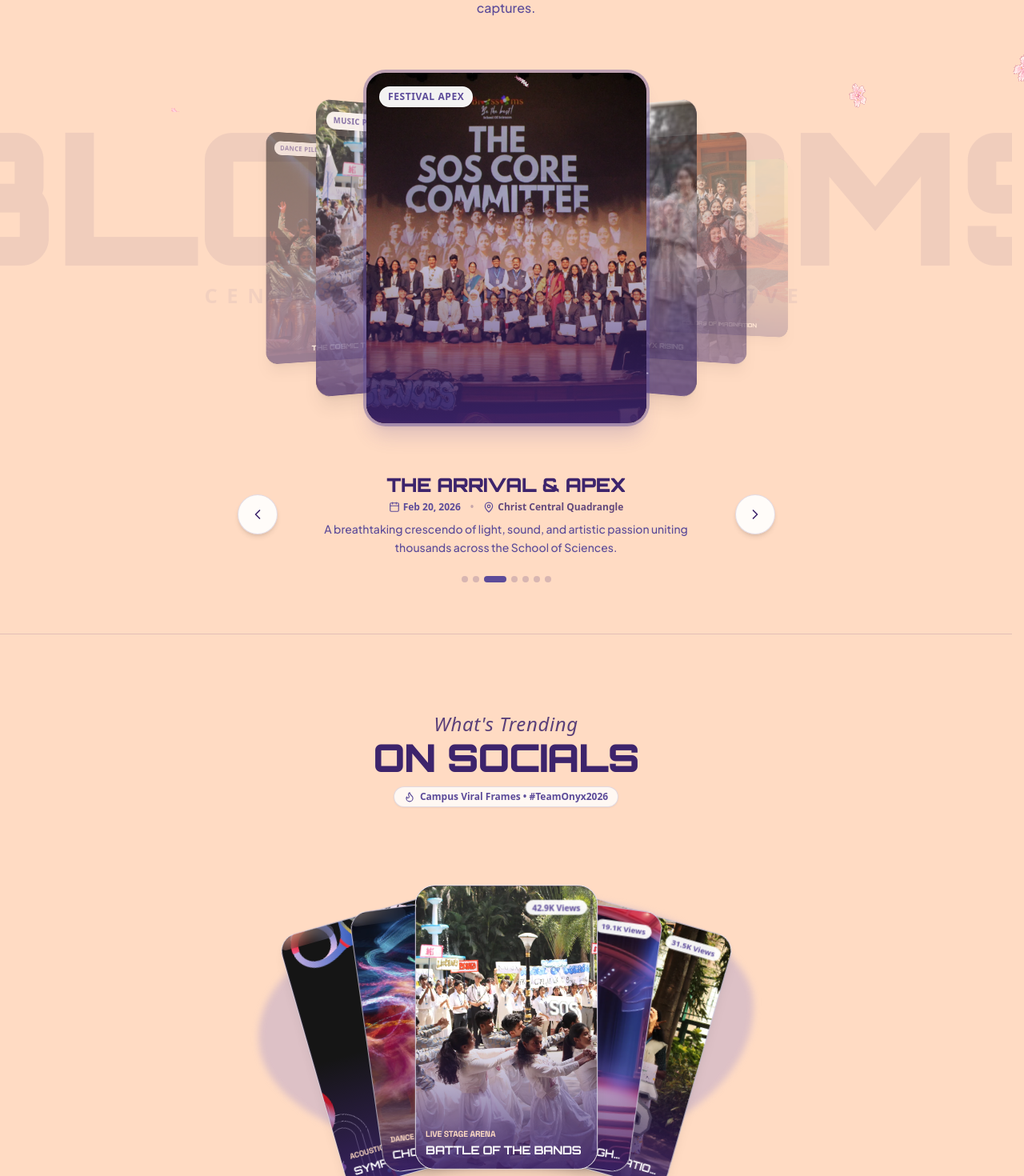
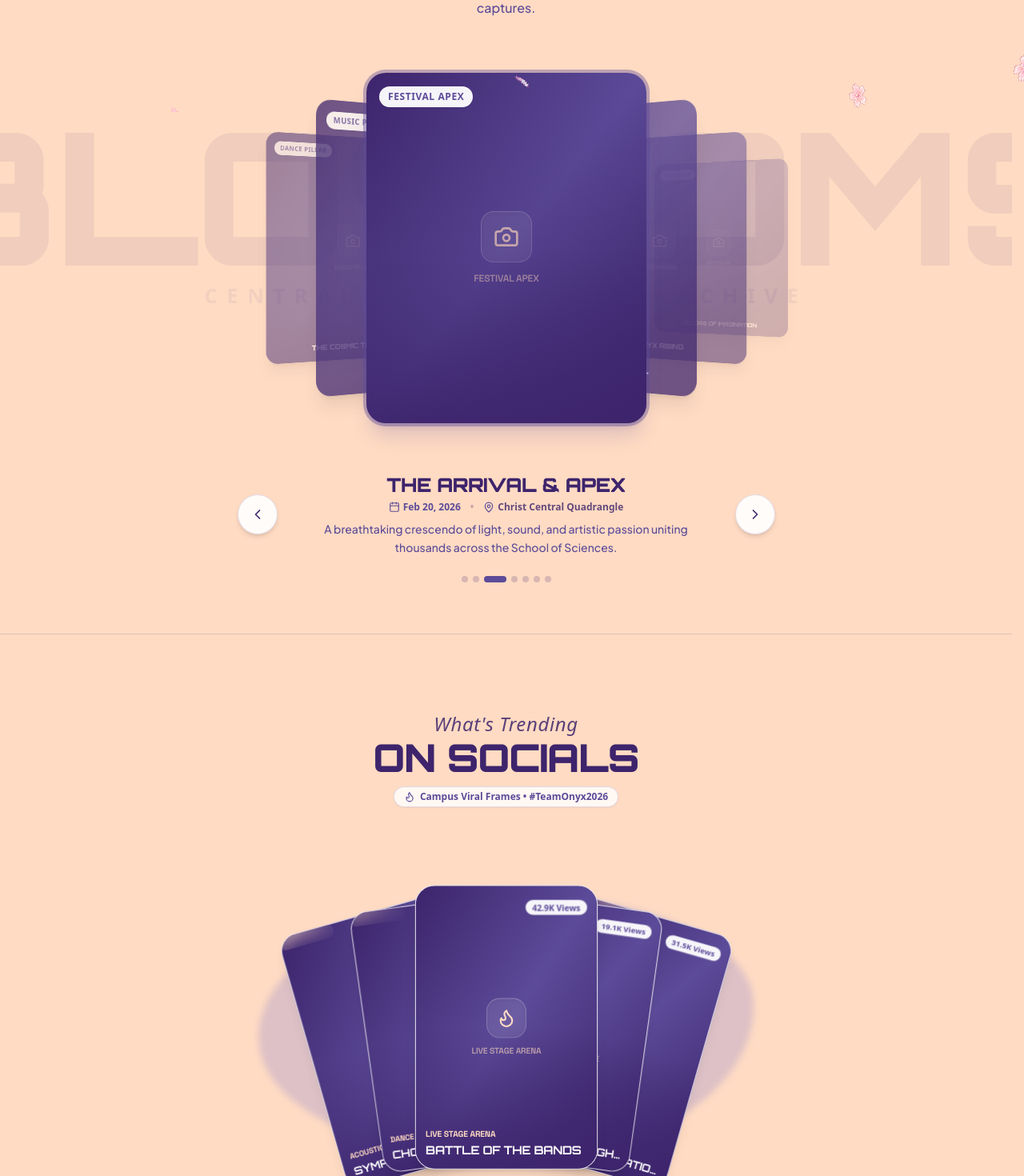
Before and after one commit to sgk18/Blossomssos2026, a Next.js app: page /gallery in a window 1280 px wide. Shown: the part 660-2130 px from the top of the page at 80% size. Built offline with nearby package versions, Linux system fonts and the light colour scheme.

Commit message:
Replace team and gallery photos with placeholders
Removes image assignments from team, leadership, and department data, and replaces team modal portraits with initials-based placeholders. Adds a cleanup script for replacing gallery imagery with styled icon placeholders.

```diff
--- a/src/components/gallery/GalleryCoverflow.tsx
+++ b/src/components/gallery/GalleryCoverflow.tsx
@@ -1,8 +1,7 @@
 'use client';
 
 import React, { useState, useEffect, useCallback, useRef } from 'react';
-import Image from 'next/image';
-import { ChevronLeft, ChevronRight, MapPin, Calendar, Maximize2 } from 'lucide-react';
+import { Camera, ChevronLeft, ChevronRight, MapPin, Calendar, Maximize2 } from 'lucide-react';
 import { COVERFLOW_SLIDES, CoverflowSlide } from '@/data/gallery-data';
 
 interface GalleryCoverflowProps {
@@ -137,14 +136,14 @@ export function GalleryCoverflow({ onSelectImage }: GalleryCoverflowProps) {
                 }}
               >
                 <div className="relative w-full h-full bg-[#3D246C]">
-                  <Image
-                    src={slide.image}
-                    alt={slide.alt}
-                    fill
-                    sizes="(max-width: 640px) 240px, (max-width: 768px) 300px, 350px"
-                    className="object-cover transition-transform duration-700 ease-out"
-                    priority={absOffset <= 1}
-                  />
+                  <div className="w-full h-full flex flex-col items-center justify-center p-6 text-center bg-gradient-to-br from-[#3D246C] via-[#5C4B99] to-[#3D246C]">
+                    <div className="w-16 h-16 rounded-2xl bg-white/10 border border-white/20 flex items-center justify-center mb-3 shadow-inner">
+                      <Camera className="w-8 h-8 text-[#FFDBC3]/90" />
+                    </div>
+                    <span className="font-tech text-xs text-[#FFDBC3]/75 uppercase tracking-widest font-semibold">
+                      {slide.pillar}
+                    </span>
+                  </div>
                   {/* Subtle vignette gradient */}
                   <div className="absolute inset-0 bg-gradient-to-t from-[#3D246C]/90 via-[#3D246C]/25 to-transparent pointer-events-none" />
 
--- a/src/components/gallery/GalleryFannedDeck.tsx
+++ b/src/components/gallery/GalleryFannedDeck.tsx
@@ -1,7 +1,6 @@
 'use client';
 
 import React, { useState } from 'react';
-import Image from 'next/image';
 import { Flame } from 'lucide-react';
 import { TRENDING_SOCIAL_CARDS } from '@/data/gallery-data';
 
@@ -125,13 +124,14 @@ export function GalleryFannedDeck({ onSelectImage }: GalleryFannedDeckProps) {
                   }}
                 >
                   <div className="relative w-full h-full bg-[#3D246C]">
-                    <Image
-                      src={card.image}
-                      alt={card.alt}
-                      fill
-                      sizes="(max-width: 640px) 140px, (max-width: 768px) 190px, 220px"
-                      className="object-cover"
-                    />
+                    <div className="w-full h-full flex flex-col items-center justify-center p-4 text-center bg-gradient-to-br from-[#3D246C] via-[#5C4B99] to-[#3D246C]">
+                    <div className="w-12 h-12 rounded-2xl bg-white/10 border border-white/20 flex items-center justify-center mb-2 shadow-inner">
+                      <Flame className="w-6 h-6 text-[#FFDBC3]" />
+                    </div>
+                    <span className="font-tech text-[10px] text-[#FFDBC3]/75 uppercase tracking-wider font-semibold">
+                      {card.category}
+                    </span>
+                  </div>
 
                     {/* Gradient Overlay */}
                     <div className="absolute inset-0 bg-gradient-to-t from-[#3D246C]/90 via-transparent to-transparent pointer-events-none" />
--- a/src/data/team-departments.ts
+++ b/src/data/team-departments.ts
@@ -22,7 +22,6 @@ export const BLOSSOMS_TEAM_MEMBERS: BlossomTeamMember[] = [
     category: 'faculty',
     departmentKey: 'faculty',
     departmentName: 'Deanery of Sciences',
-    image: '/Assets/Core.webp',
     initials: 'SK',
   },
   {
@@ -34,7 +33,6 @@ export const BLOSSOMS_TEAM_MEMBERS: BlossomTeamMember[] = [
     category: 'faculty',
     departmentKey: 'faculty',
     departmentName: 'Computer Science',
-    image: '/Assets/cult.webp',
     initials: 'RS',
   },
   {
@@ -46,7 +44,6 @@ export const BLOSSOMS_TEAM_MEMBERS: BlossomTeamMember[] = [
     category: 'faculty',
     departmentKey: 'faculty',
     departmentName: 'Physical Sciences',
-    image: '/Assets/cult1.webp',
     initials: 'PM',
   },
   {
@@ -58,7 +55,6 @@ export const BLOSSOMS_TEAM_MEMBERS: BlossomTeamMember[] = [
     category: 'faculty',
     departmentKey: 'faculty',
     departmentName: 'Mathematics & Statistics',
-    image: '/Assets/cult3.webp',
     initials: 'AK',
   },
 
@@ -72,7 +68,6 @@ export const BLOSSOMS_TEAM_MEMBERS: BlossomTeamMember[] = [
     category: 'student',
     departmentKey: 'core',
     departmentName: 'Core Committee',
-    image: '/Assets/cult.webp',
     initials: 'RJ',
   },
   {
@@ -84,7 +79,6 @@ export const BLOSSOMS_TEAM_MEMBERS: BlossomTeamMember[] = [
     category: 'student',
     departmentKey: 'core',
     departmentName: 'Core Committee',
-    image: '/Assets/IMG_0821.webp',
     initials: 'AS',
   },
   {
@@ -96,7 +90,6 @@ export const BLOSSOMS_TEAM_MEMBERS: BlossomTeamMember[] = [
     category: 'student',
     departmentKey: 'core',
     departmentName: 'Core Committee',
-    image: '/Assets/cult3.webp',
     initials: 'KM',
   },
   {
@@ -108,7 +101,6 @@ export const BLOSSOMS_TEAM_MEMBERS: BlossomTeamMember[] = [
     category: 'student',
     departmentKey: 'core',
     departmentName: 'Core Committee',
-    image: '/Assets/sos.webp',
     initials: 'SR',
   },
 
@@ -122,7 +114,6 @@ export const BLOSSOMS_TEAM_MEMBERS: BlossomTeamMember[] = [
     category: 'student',
     departmentKey: 'logistics',
     departmentName: 'Logistics Team',
-    image: '/Assets/cult3.webp',
     initials: 'AV',
   },
   {
@@ -134,7 +125,6 @@ export const BLOSSOMS_TEAM_MEMBERS: BlossomTeamMember[] = [
     category: 'student',
     departmentKey: 'logistics',
     departmentName: 'Logistics Team',
-    image: '/Assets/Core.webp',
     initials: 'HN',
   },
   {
@@ -146,7 +136,6 @@ export const BLOSSOMS_TEAM_MEMBERS: BlossomTeamMember[] = [
     category: 'student',
     departmentKey: 'logistics',
     departmentName: 'Logistics Team',
-    image: '/Assets/cult1.webp',
     initials: 'TJ',
   },
   {
@@ -158,7 +147,6 @@ export const BLOSSOMS_TEAM_MEMBERS: BlossomTeamMember[] = [
     category: 'student',
     departmentKey: 'logistics',
     departmentName: 'Logistics Team',
-    image: '/Assets/cult2.webp',
     initials: 'NR',
   },
 
@@ -172,7 +160,6 @@ export const BLOSSOMS_TEAM_MEMBERS: BlossomTeamMember[] = [
     category: 'student',
     departmentKey: 'hospitality',
     departmentName: 'Hospitality Team',
-    image: '/Assets/cult.webp',
     initials: 'RS',
   },
   {
@@ -184,7 +171,6 @@ export const BLOSSOMS_TEAM_MEMBERS: BlossomTeamMember[] = [
     category: 'student',
     departmentKey: 'hospitality',
     departmentName: 'Hospitality Team',
-    image: '/Assets/IMG_0948.webp',
     initials: 'VM',
   },
   {
@@ -196,7 +182,6 @@ export const BLOSSOMS_TEAM_MEMBERS: BlossomTeamMember[] = [
     category: 'student',
     departmentKey: 'hospitality',
     departmentName: 'Hospitality Team',
-    image: '/Assets/IMG_0821.webp',
     initials: 'MK',
   },
   {
@@ -208,7 +193,6 @@ export const BLOSSOMS_TEAM_MEMBERS: BlossomTeamMember[] = [
     category: 'student',
     departmentKey: 'hospitality',
     departmentName: 'Hospitality Team',
-    image: '/Assets/cult3.webp',
     initials: 'AD',
   },
 
@@ -222,7 +206,6 @@ export const BLOSSOMS_TEAM_MEMBERS: BlossomTeamMember[] = [
     category: 'student',
     departmentKey: 'media',
     departmentName: 'Media Team',
-    image: '/Assets/IMG_0821.webp',
     initials: 'SN',
   },
   {
@@ -234,7 +217,6 @@ export const BLOSSOMS_TEAM_MEMBERS: BlossomTeamMember[] = [
     category: 'student',
     departmentKey: 'media',
     departmentName: 'Media Team',
-    image: '/Assets/cult.webp',
     initials: 'DP',
   },
   {
@@ -246,7 +228,6 @@ export const BLOSSOMS_TEAM_MEMBERS: BlossomTeamMember[] = [
     category: 'student',
     departmentKey: 'media',
     departmentName: 'Media Team',
-    image: '/Assets/cult1.webp',
     initials: 'KR',
   },
   {
@@ -258,7 +239,6 @@ export const BLOSSOMS_TEAM_MEMBERS: BlossomTeamMember[] = [
     category: 'student',
     departmentKey: 'media',
     departmentName: 'Media Team',
-    image: '/Assets/Core.webp',
     initials: 'PH',
   },
 
@@ -272,7 +252,6 @@ export const BLOSSOMS_TEAM_MEMBERS: BlossomTeamMember[] = [
     category: 'student',
     departmentKey: 'discipline',
     departmentName: 'Discipline Team',
-    image: '/Assets/cult1.webp',
     initials: 'FK',
   },
   {
@@ -284,7 +263,6 @@ export const BLOSSOMS_TEAM_MEMBERS: BlossomTeamMember[] = [
     category: 'student',
     departmentKey: 'discipline',
     departmentName: 'Discipline Team',
-    image: '/Assets/cult2.webp',
     initials: 'NR',
   },
   {
@@ -296,7 +274,6 @@ export const BLOSSOMS_TEAM_MEMBERS: BlossomTeamMember[] = [
     category: 'student',
     departmentKey: 'discipline',
     departmentName: 'Discipline Team',
-    image: '/Assets/Core.webp',
     initials: 'RD',
   },
   {
@@ -308,7 +285,6 @@ export const BLOSSOMS_TEAM_MEMBERS: BlossomTeamMember[] = [
     category: 'student',
     departmentKey: 'discipline',
     departmentName: 'Discipline Team',
-    image: '/Assets/sos.webp',
     initials: 'SI',
   },
 
@@ -322,7 +298,6 @@ export const BLOSSOMS_TEAM_MEMBERS: BlossomTeamMember[] = [
     category: 'student',
     departmentKey: 'pr',
     departmentName: 'Registration Team',
-    image: '/Assets/sos.webp',
     initials: 'MG',
   },
   {
@@ -334,7 +309,6 @@ export const BLOSSOMS_TEAM_MEMBERS: BlossomTeamMember[] = [
     category: 'student',
     departmentKey: 'pr',
     departmentName: 'Registration Team',
-    image: '/Assets/cult.webp',
     initials: 'AP',
   },
   {
@@ -346,7 +320,6 @@ export const BLOSSOMS_TEAM_MEMBERS: BlossomTeamMember[] = [
     category: 'student',
     departmentKey: 'pr',
     departmentName: 'Registration Team',
-    image: '/Assets/IMG_0821.webp',
     initials: 'GM',
   },
   {
@@ -358,7 +331,6 @@ export const BLOSSOMS_TEAM_MEMBERS: BlossomTeamMember[] = [
     category: 'student',
     departmentKey: 'pr',
     departmentName: 'Registration Team',
-    image: '/Assets/Core.webp',
     initials: 'BS',
   },
 ];
@@ -387,7 +359,6 @@ export const CORE_LEADERSHIP: CoreLeadershipRole[] = [
     accent: '#5C4B99',
     pastel: '#F0EBFF',
     borderColor: 'rgba(92, 75, 153, 0.25)',
-    image: '/Assets/Core.webp',
   },
   {
     id: 'student-president',
@@ -399,7 +370,6 @@ export const CORE_LEADERSHIP: CoreLeadershipRole[] = [
     accent: '#7452F5',
     pastel: '#F6F3FF',
     borderColor: 'rgba(116, 82, 245, 0.25)',
-    image: '/Assets/cult.webp',
   },
   {
     id: 'general-secretary',
@@ -411,7 +381,6 @@ export const CORE_LEADERSHIP: CoreLeadershipRole[] = [
     accent: '#ED4D9B',
     pastel: '#FFF0F6',
     borderColor: 'rgba(237, 77, 155, 0.25)',
-    image: '/Assets/cult1.webp',
   },
   {
     id: 'operations-vp',
@@ -423,7 +392,6 @@ export const CORE_LEADERSHIP: CoreLeadershipRole[] = [
     accent: '#7041D8',
     pastel: '#F6F3FF',
     borderColor: 'rgba(112, 65, 216, 0.25)',
-    image: '/Assets/cult3.webp',
   },
   {
     id: 'creative-lead',
@@ -435,7 +403,6 @@ export const CORE_LEADERSHIP: CoreLeadershipRole[] = [
     accent: '#19B8CC',
     pastel: '#E0F9FC',
     borderColor: 'rgba(25, 184, 204, 0.25)',
-    image: '/Assets/IMG_0821.webp',
   },
   {
     id: 'pillars-coordinator',
@@ -447,7 +414,6 @@ export const CORE_LEADERSHIP: CoreLeadershipRole[] = [
     accent: '#4385F4',
     pastel: '#EEF4FF',
     borderColor: 'rgba(67, 133, 244, 0.25)',
-    image: '/Assets/sos.webp',
   },
 ];
 
@@ -498,7 +464,6 @@ export const DEPARTMENTS_DATA: Department[] = [
     pastel: '#F0EBFF',
     borderColor: 'rgba(116, 82, 245, 0.25)',
     iconName: 'ShieldCheck',
-    image: '/Assets/Core.webp',
     imageAlt: 'Blossoms School of Sciences Student Core Committee',
     responsibilities: [
       'Deanery and university-wide cultural council liaison',
@@ -552,7 +517,6 @@ export const DEPARTMENTS_DATA: Department[] = [
     pastel: '#F6F3FF',
     borderColor: 'rgba(112, 65, 216, 0.25)',
     iconName: 'Truck',
-    image: '/Assets/cult3.webp',
     imageAlt: 'Logistics and on-ground event management at Blossoms',
     responsibilities: [
       'Classroom and auditorium setup across Block 2 and Block 4',
@@ -606,7 +570,6 @@ export const DEPARTMENTS_DATA: Department[] = [
     pastel: '#FFF0F6',
     borderColor: 'rgba(237, 77, 155, 0.25)',
     iconName: 'Camera',
-    image: '/Assets/IMG_0821.webp',
     imageAlt: 'Stage media and photography team capturing Blossoms live events',
     responsibilities: [
       'High-resolution photographic coverage of all 31 competitions',
@@ -660,7 +623,6 @@ export const DEPARTMENTS_DATA: Department[] = [
     pastel: '#E0F9FC',
     borderColor: 'rgba(25, 184, 204, 0.25)',
     iconName: 'HeartHandshake',
-    image: '/Assets/cult.webp',
     imageAlt: 'Hospitality team welcoming festival attendees and participants',
     responsibilities: [
       'Reception, escorting, and assistance for professional event judges',
@@ -714,7 +676,6 @@ export const DEPARTMENTS_DATA: Department[] = [
     pastel: '#EEF4FF',
     borderColor: 'rgba(67, 133, 244, 0.25)',
     iconName: 'Sparkles',
-    image: '/Assets/cult1.webp',
     imageAlt: 'Discipline coordinators managing stage execution',
     responsibilities: [
       'Strict execution of official festival competition guidelines',
@@ -768,7 +729,6 @@ export const DEPARTMENTS_DATA: Department[] = [
     pastel: '#E8F7F0',
     borderColor: 'rgba(58, 201, 154, 0.25)',
     iconName: 'Users',
-    image: '/Assets/sos.webp',
     imageAlt: 'School of Sciences student community celebrating Blossoms',
     responsibilities: [
       'Management of official online registration forms and slot allocations',
```
Also changed, not shown: scripts/remove-all-photos.mjs (added, +77 -0 lines), src/components/gallery/GalleryBentoGrid.tsx (+20 -17 lines), src/components/team/OurTeamsSection.tsx (+1 -11 lines).
